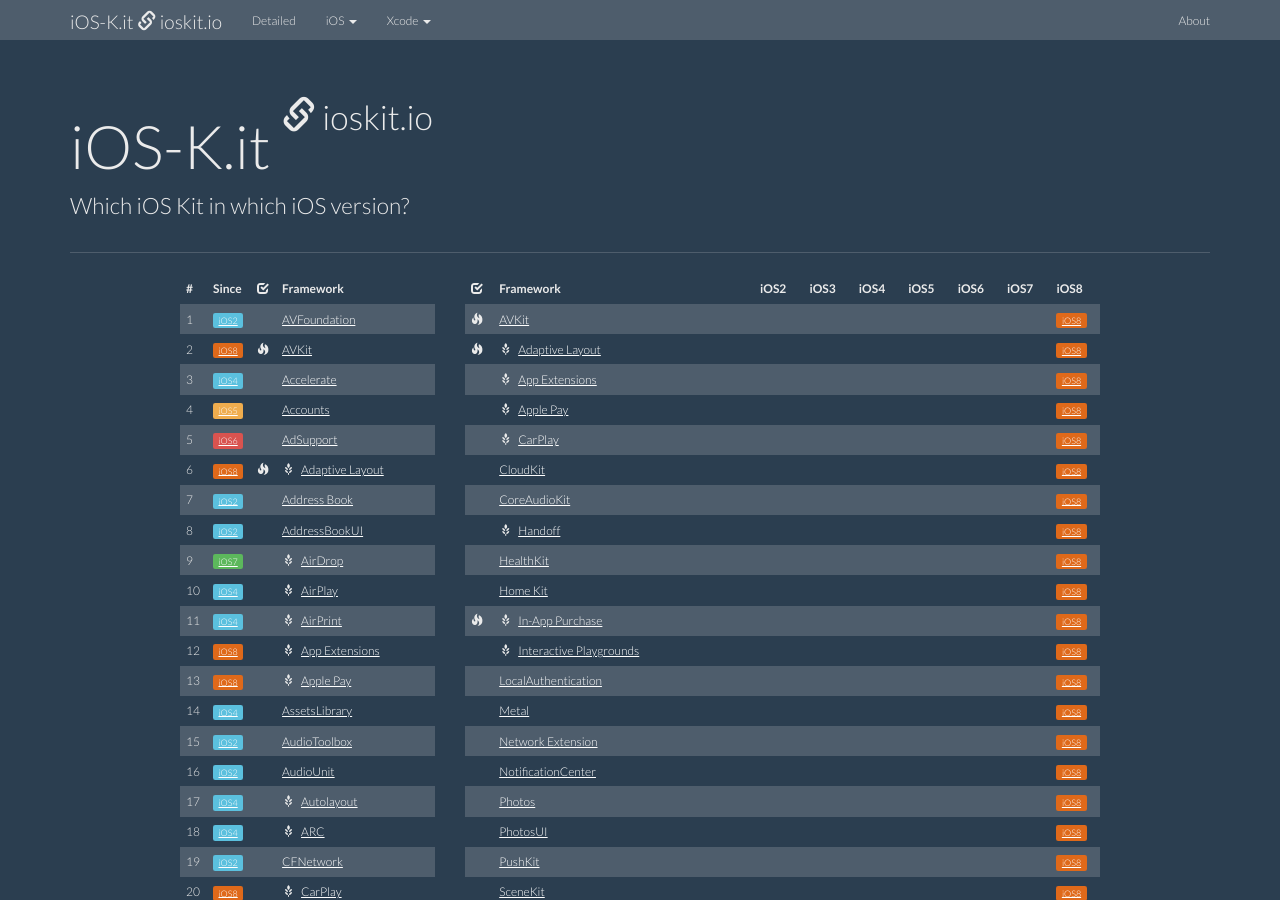
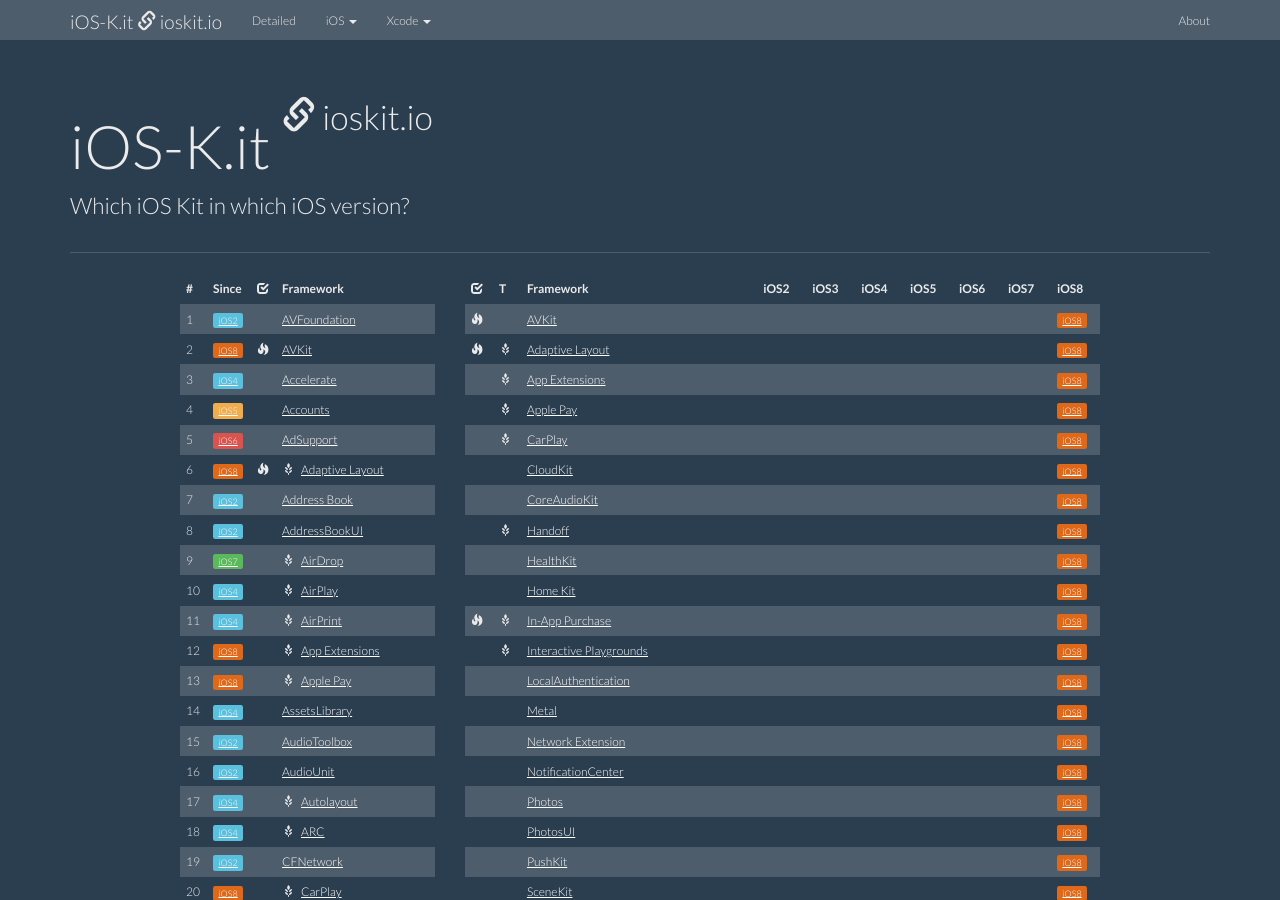
Before and after one commit to ioskit/ioskit.github.io, a Jekyll site: the page built from index.html, in a window 1280 px wide and 900 px high. Built offline with Jekyll 4.4.1, drawn with Linux system fonts in a browser that asks for light colours; nearby versions of some CDN libraries.

Commit message:
Closes #14 - Add Technology or Kit label: on homepage.

```diff
--- a/index.html
+++ b/index.html
@@ -78,6 +78,7 @@
       <thead>
         <tr>
 			<th><span class="glyphicon glyphicon-check" aria-hidden="true"></span></th>
+          <th>T</th>
           <th>Framework</th>
 		  	{% for ios in site.versions %}
           		<th>{{ ios }}</th>
@@ -104,8 +105,9 @@
 					<span data-toggle="tooltip" data-placement="top" data-original-title="Technology">
 						<span class="glyphicon glyphicon-grain" aria-hidden="true"></span>
 					</span>
-					&nbsp;
 				{% endif %}
+			</td>
+	          <td>
 				<span data-toggle="tooltip" data-placement="top" data-original-title="{{ kit.abstract }}">
 					<a href="{{ kit.url }}" >{{ kit.name }}</a>
 				</span>
```
